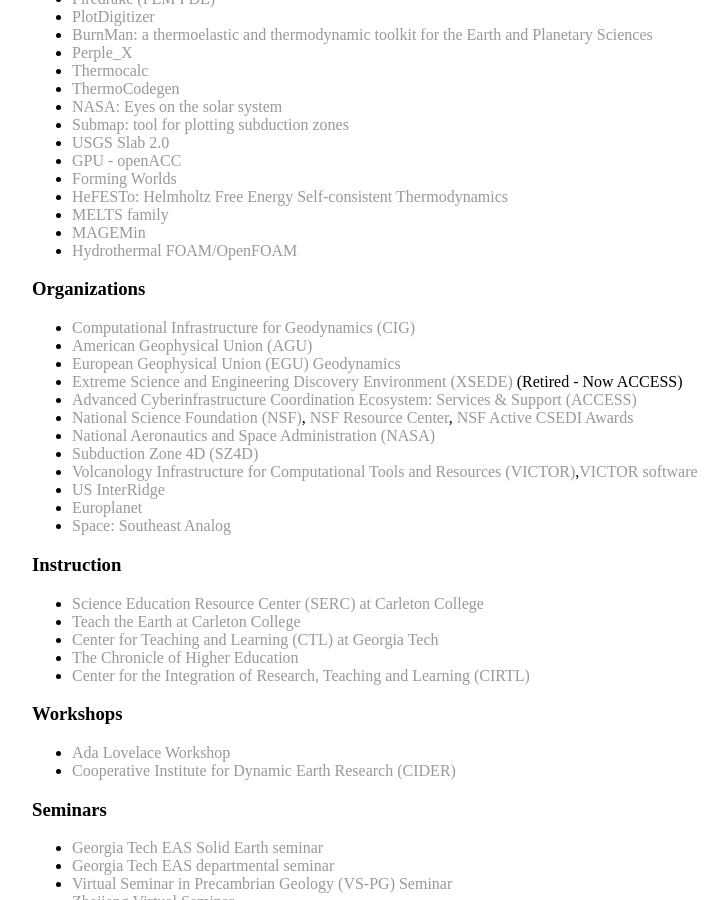
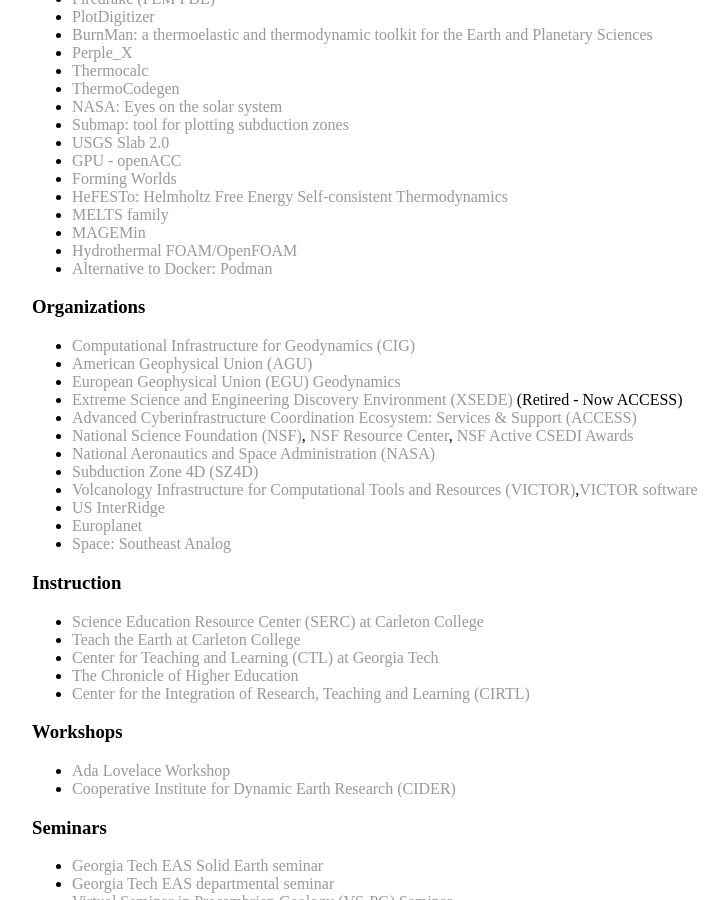
Before and after one commit to joycesim/joycesim.github.io, a Jekyll site: the page built from research/index.md, in a window 1280 px wide and 900 px high, scrolled down 7295 px. Shown: the whole window, without its empty margins (224-952 px from the left). Built offline with Jekyll 4.4.1, drawn with Linux system fonts in a browser that asks for light colours.

Commit message:
Add Podman as an alternative to Docker

```diff
--- a/research/index.md
+++ b/research/index.md
@@ -136,6 +136,7 @@
 * [MELTS family](https://magmasource.caltech.edu/)
 * [MAGEMin](https://github.com/ComputationalThermodynamics/MAGEMinApp.jl)
 * [Hydrothermal FOAM/OpenFOAM](https://lruepke.github.io/HTF_lecture/dome2025/index.html)
+* [Alternative to Docker: Podman](https://podman.io/)
 
 ### Organizations
 * [Computational Infrastructure for Geodynamics (CIG)](https://geodynamics.org/cig/)
```
